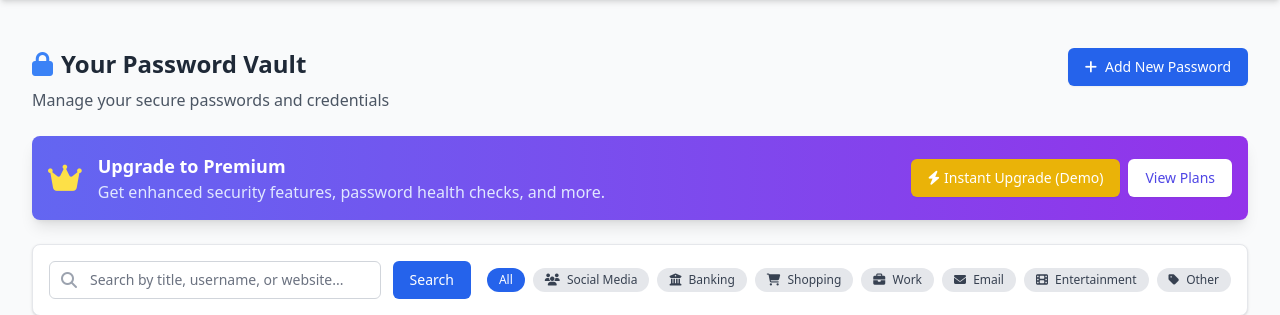
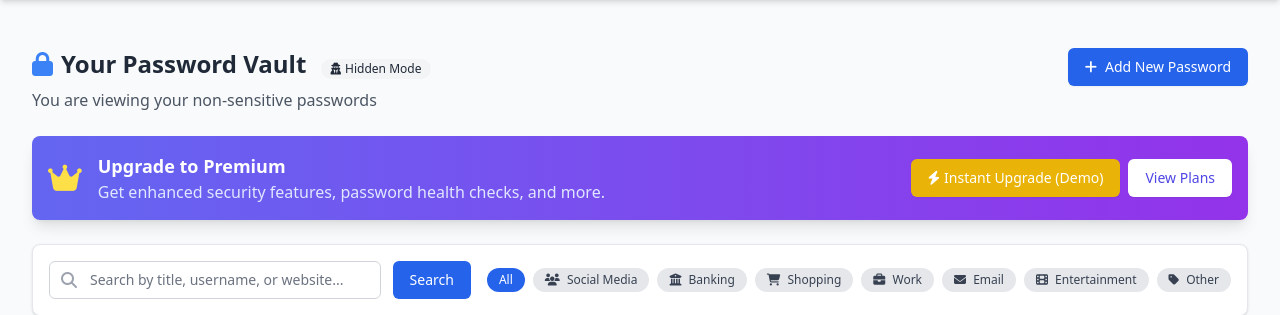
Before and after one commit to hxviihxxck/Trustra, a Flask app: page /dashboard in a window 1280 px wide. Shown: the part 64-379 px from the top of the page. Run offline with Flask 3, Linux system fonts and the light colour scheme; the visitor is signed in with stand-in values (Sample User, id 1); data that the repository does not hold is empty; some libraries are stand-ins or nearby versions.

Commit message:
Enable a hidden password vault, securing sensitive data behind a decoy login
Adds a decoy password login and session flag to filter password entries in the dashboard based on hidden_vault_mode.

Replit-Commit-Author: Agent
Replit-Commit-Session-Id: c424f8fa-27e8-4d95-9c69-c8446b67b617
Replit-Commit-Screenshot-Url: https://storage.googleapis.com/screenshot-production-us-central1/7680f08e-5d88-4f7d-a27c-555d6f1d0765/3fe0838e-a06f-45ce-a7d4-2aedef3c8ee5.jpg

```diff
--- a/models.py
+++ b/models.py
@@ -42,6 +42,7 @@ class User(UserMixin, db.Model):
     geo_access_enabled = db.Column(db.Boolean, default=False)
     allowed_regions = db.Column(db.Text, nullable=True)  # JSON list of allowed regions/IPs
     auto_logout_minutes = db.Column(db.Integer, default=15)  # Inactivity timeout
+    decoy_password_hash = db.Column(db.String(256), nullable=True)  # For hidden vault mode
 
     def __init__(self, **kwargs):
         super(User, self).__init__(**kwargs)
--- a/routes.py
+++ b/routes.py
@@ -1,5 +1,5 @@
 import logging
-from flask import render_template, url_for, flash, redirect, request, jsonify
+from flask import render_template, url_for, flash, redirect, request, jsonify, session
 from flask_login import login_user, current_user, logout_user, login_required
 from app import app, db
 from models import User, PasswordEntry
@@ -66,13 +66,36 @@ def login():
     if form.validate_on_submit():
         try:
             user = User.query.filter_by(email=form.email.data).first()
+
+            # Check if this is a normal login
             if user and user.check_password(form.password.data):
+                # Regular successful login
                 login_user(user, remember=form.remember.data)
                 next_page = request.args.get('next')
+
+                # Set session flag to indicate normal mode
+                session['hidden_vault_mode'] = False
+
                 flash('Login successful!', 'success')
                 return redirect(next_page if next_page else url_for('dashboard'))
-            else:
-                flash('Login unsuccessful. Please check your email and password.', 'danger')
+
+            # Check if this is a hidden vault mode login
+            # Only check if normal login failed and user has premium features with hidden vault
+            elif user and user.has_premium_features() and user.decoy_password_hash:
+                from werkzeug.security import check_password_hash
+
+                if check_password_hash(user.decoy_password_hash, form.password.data):
+                    # Hidden vault mode login
+                    login_user(user, remember=form.remember.data)
+
+                    # Set session flag for hidden vault mode
+                    session['hidden_vault_mode'] = True
+
+                    flash('Login successful!', 'success')
+                    return redirect(url_for('dashboard'))
+
+            # If we get here, login failed
+            flash('Login unsuccessful. Please check your email and password.', 'danger')
         except Exception as e:
             logging.error(f"Login error: {str(e)}")
             flash('An unexpected error occurred. Please try again.', 'danger')
@@ -93,23 +116,38 @@ def dashboard():
     search_form = SearchForm()
     query = request.args.get('query', '')
 
+    # Check if we're in hidden vault mode
+    hidden_vault_mode = session.get('hidden_vault_mode', False)
+
+    # Base query - always filter by user ID
+    base_query = PasswordEntry.query.filter_by(user_id=current_user.id)
+
+    # If in hidden vault mode, only show non-hidden passwords
+    # If in normal mode, hide the passwords marked as hidden
+    if hidden_vault_mode:
+        # In hidden vault mode, only show non-hidden passwords
+        base_query = base_query.filter_by(is_hidden=False)
+    else:
+        # In normal mode, check if user has hidden passwords
+        if current_user.has_premium_features() and current_user.decoy_password_hash:
+            base_query = base_query.filter_by(is_hidden=False)
+
+    # Apply search query if exists
     if query:
         # Search in password entries
-        passwords = PasswordEntry.query.filter(
-            PasswordEntry.user_id == current_user.id,
+        passwords = base_query.filter(
             (PasswordEntry.title.ilike(f'%{query}%') |
              PasswordEntry.username.ilike(f'%{query}%') |
              PasswordEntry.url.ilike(f'%{query}%') |
              PasswordEntry.category.ilike(f'%{query}%'))
         ).order_by(PasswordEntry.date_updated.desc()).all()
     else:
-        # Get all password entries for the current user
-        passwords = PasswordEntry.query.filter_by(
-            user_id=current_user.id
-        ).order_by(PasswordEntry.date_updated.desc()).all()
+        # Get filtered password entries
+        passwords = base_query.order_by(PasswordEntry.date_updated.desc()).all()
 
     return render_template('dashboard.html', title='Dashboard',
-                          passwords=passwords, search_form=search_form, query=query)
+                          passwords=passwords, search_form=search_form,
+                          query=query, hidden_vault_mode=hidden_vault_mode)
 
 # Add a new password
 @app.route('/add-password', methods=['GET', 'POST'])
--- a/templates/dashboard.html
+++ b/templates/dashboard.html
@@ -8,9 +8,18 @@
         <div>
             <h1 class="text-2xl font-bold text-gray-800 dark:text-white mb-2">
                 <i class="fas fa-lock mr-2 text-primary-500"></i>Your Password Vault
+                {% if hidden_vault_mode %}
+                <span class="ml-2 inline-flex items-center px-2.5 py-0.5 rounded-full text-xs font-medium bg-gray-100 text-gray-800 dark:bg-gray-700 dark:text-gray-300">
+                    <i class="fas fa-user-secret mr-1"></i> Hidden Mode
+                </span>
+                {% endif %}
             </h1>
             <p class="text-gray-600 dark:text-gray-400">
+                {% if hidden_vault_mode %}
+                You are viewing your non-sensitive passwords
+                {% else %}
                 Manage your secure passwords and credentials
+                {% endif %}
             </p>
         </div>
         <div class="mt-4 md:mt-0">
```
